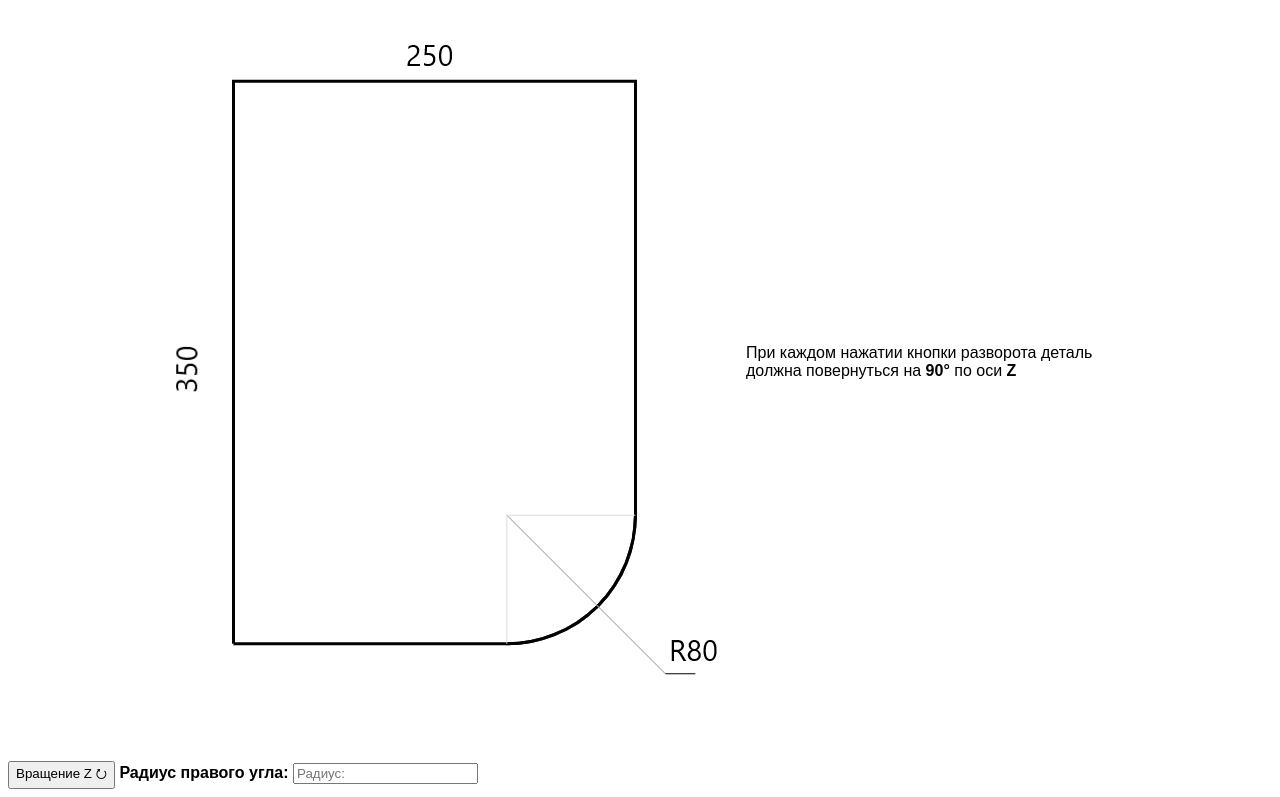
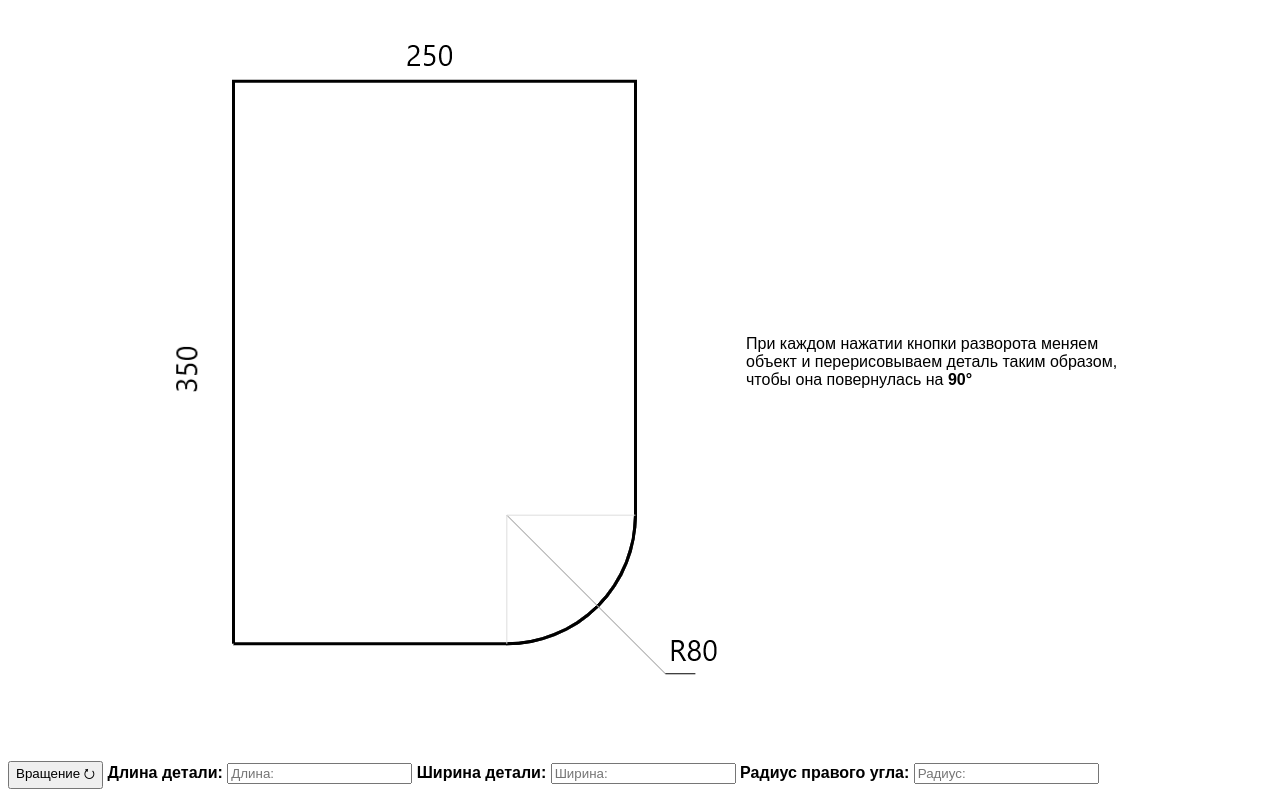
Before and after one commit to nulevii/Quadro_Test_Task, a website built with Parcel: page index.html in a window 1280 px wide. Shown: the part 1286-2083 px from the top of the page. Built offline with nearby package versions, Linux system fonts and the light colour scheme.

Commit message:
Update index.html

```diff
--- a/index.html
+++ b/index.html
@@ -25,24 +25,26 @@
       <div class="task__step">
         <img src="./src/2.png" />
         <p>
-
           При изменении радиуса детали она должна перерисоваться (<span>detail.rt.radius = 80</span>)
         </p>
       </div>
       <div class="task__step">
         <img src="./src/3.png" />
         <p>
-          При каждом нажатии кнопки разворота деталь должна повернуться на <span>90°</span>
-          по оси <span>Z</span>
+          При каждом нажатии кнопки разворота меняем объект и перерисовываем деталь таким образом, чтобы она повернулась на <span>90°</span>
         </p>
       </div>
     </div>
 
     <div id="app">
       <div class="control">
-        <button id="rotateZ">Вращение Z ⭮</button>
+        <button id="rotateZ">Вращение ⭮</button>
+        <span> Длина детали: </span>
+        <input id="heightInput" placeholder="Длина:" type="text" />
+        <span> Ширина детали: </span>
+        <input id="widthInput" placeholder="Ширина:" type="text" />
         <span> Радиус правого угла: </span>
-        <input id="leftAngleInput" placeholder="Радиус:" type="text" />
+        <input id="rightAngleInput" placeholder="Радиус:" type="text" />
       </div>
     </div>
     <script src="src/index.js"></script>
```
